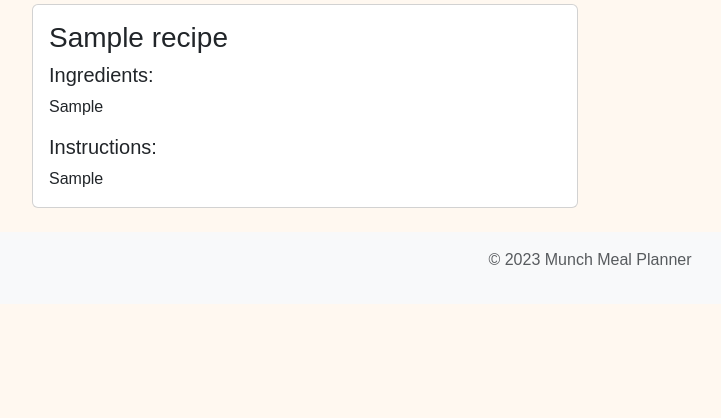
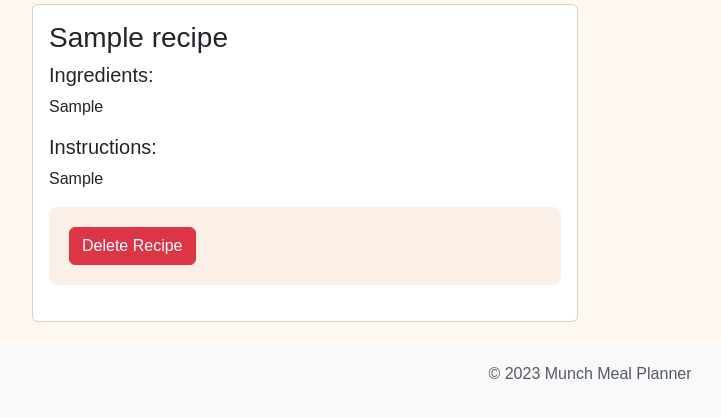
Before and after one commit to kevinpez/munch-meal-planner, a Flask app: page /cookbook in a window 1280 px wide. Shown: the part 148-566 px from the top of the page, without its empty margins (50-771 px from the left). Run offline with Flask 3, Linux system fonts and the light colour scheme; tables that the repository leaves empty hold one stand-in row (values such as "Sample post").

Commit message:
Add recipe deletion functionality with grocery list sync

```diff
--- a/app/routes.py
+++ b/app/routes.py
@@ -118,3 +118,16 @@ def compile_ingredients(recipes):
 def internal_error(error):
     db.session.rollback()  # Reset failed DB sessions
     return render_template('error.html', error=error), 500
+
+@bp.route('/delete-recipe/<int:recipe_id>', methods=['POST'])
+def delete_recipe(recipe_id):
+    try:
+        recipe = Recipe.query.get_or_404(recipe_id)
+        db.session.delete(recipe)
+        db.session.commit()
+        flash('Recipe deleted successfully!', 'success')
+        return redirect(url_for('main.cookbook'))
+    except Exception as e:
+        current_app.logger.error(f"Error deleting recipe: {str(e)}")
+        flash('Error deleting recipe', 'error')
+        return redirect(url_for('main.cookbook'))
--- a/app/static/css/style.css
+++ b/app/static/css/style.css
@@ -233,3 +233,14 @@ button:hover {
         font-size: 1.2rem;
     }
 }
+
+.btn-danger {
+    background-color: #dc3545;
+    border-color: #dc3545;
+    color: white;
+}
+
+.btn-danger:hover {
+    background-color: #c82333;
+    border-color: #bd2130;
+}
--- a/app/templates/cookbook.html
+++ b/app/templates/cookbook.html
@@ -20,6 +20,10 @@
                     <p class="card-text">{{ recipe.instructions|replace('\n', '<br>')|safe }}</p>
                 </div>
                 {% endif %}
+                <form method="post" action="{{ url_for('main.delete_recipe', recipe_id=recipe.id) }}" class="mt-3" onsubmit="return confirm('Are you sure you want to delete this recipe?');">
+                    <input type="hidden" name="csrf_token" value="{{ csrf_token() }}">
+                    <button type="submit" class="btn btn-danger">Delete Recipe</button>
+                </form>
             </div>
         </div>
     </div>
```
